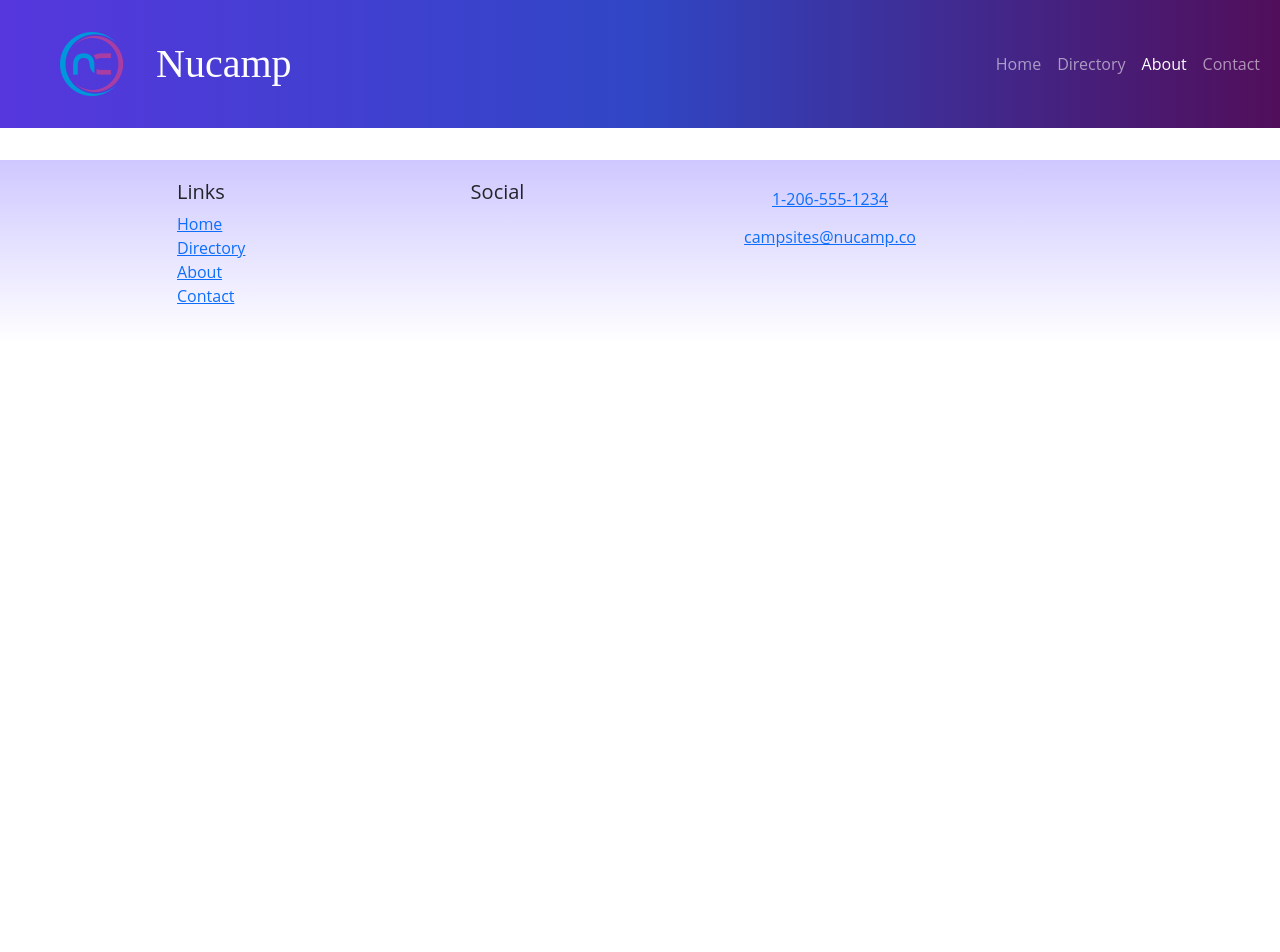
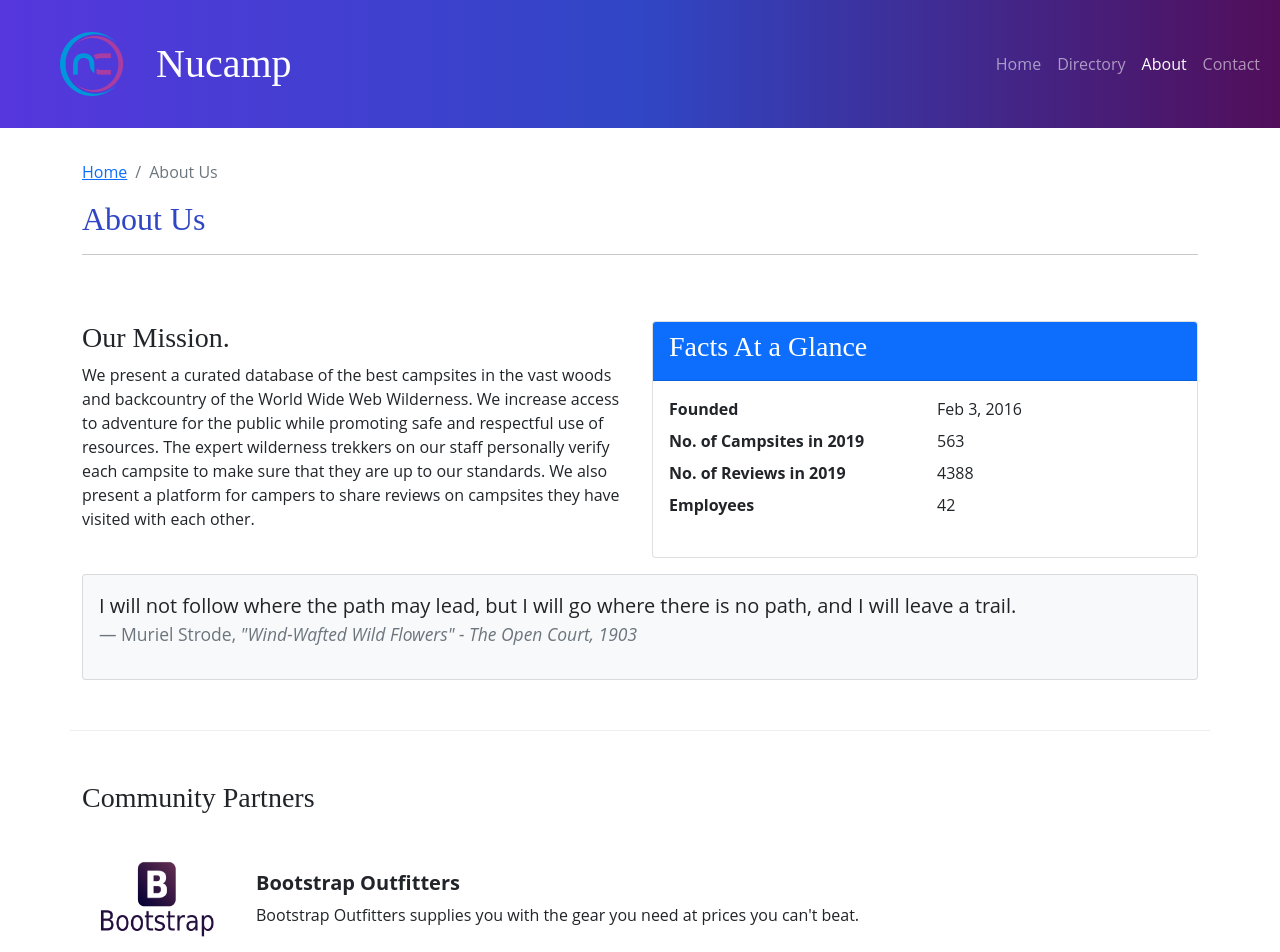
Before and after one commit to brianmstricker/nucampsite-react, a React (Create React App) app: page /about in a window 1280 px wide. Shown: the top 952 px of the page. Before the commit the page ends 800 px from the top, so only its background shows below. Built offline with nearby package versions, Linux system fonts and the light colour scheme; the HTML template or start-up script is replaced by a standard one.

Commit message:
workshop 2

```diff
--- a/src/App.js
+++ b/src/App.js
@@ -6,6 +6,7 @@
 import ContactPage from './pages/ContactPage';
 import HomePage from './pages/HomePage';
 import CampsiteDetailPage from './pages/CampsiteDetailPage';
+import AboutPage from './pages/AboutPage';
 
 function App() {
   return (
@@ -16,6 +17,7 @@
         <Route path='contact' element={<ContactPage/>}/>
         <Route path='directory' element={<CampsitesDirectoryPage/>}/>
         <Route path='directory/:campsiteId' element={<CampsiteDetailPage/>}/>
+        <Route path='about' element={<AboutPage/>}/>
       </Routes>
       <Footer/>
     </div>
--- a/src/features/display/DisplayList.js
+++ b/src/features/display/DisplayList.js
@@ -2,9 +2,10 @@
 import DisplayCard from './DisplayCard';
 import { selectFeaturedCampsite } from '../campsites/campsitesSlice';
 import { selectFeaturedPromotion } from '../promotions/promotionsSlice';
+import { selectFeaturedPartner } from '../partners/partnersSlice';
 
 const DisplayList = () => {
-    const items = [selectFeaturedCampsite(), selectFeaturedPromotion()];
+    const items = [selectFeaturedCampsite(), selectFeaturedPromotion(), selectFeaturedPartner()];
     return (
         <Row>
             {items.map((item, idx) => {
--- /dev/null
+++ b/src/features/partners/Partner.js
@@ -0,0 +1,17 @@
+const Partner = ({ partner }) => {
+    if (partner) {
+        const { image, name, description } = partner
+        return (
+            <>
+                <img src={image} alt={name} style={{ width: '150px' }} />
+                <div className="m-4">
+                    <h5 className="fw-bold">{name}</h5>
+                    {description}
+                </div>
+            </>
+        )
+    }
+    return null
+}
+
+export default Partner
--- /dev/null
+++ b/src/features/partners/PartnersList.js
@@ -0,0 +1,18 @@
+import { Col } from "reactstrap";
+import Partner from "./Partner";
+import { selectAllPartners } from "./partnersSlice";
+
+const PartnersList = () => {
+    const partners = selectAllPartners()
+    return (
+        <Col className="mt-4">
+            {partners.map((partner) => {
+                return <div className="d-flex mb-5" key={partner.id}>
+                    <Partner partner={partner}/>
+                </div>
+            })}
+        </Col>
+    )
+}
+
+export default PartnersList;
--- /dev/null
+++ b/src/features/partners/partnersSlice.js
@@ -0,0 +1,9 @@
+import { PARTNERS } from '../../app/shared/PARTNERS'
+
+export const selectAllPartners = () => {
+    return PARTNERS
+}
+
+export const selectFeaturedPartner = () => {
+    return PARTNERS.find((partner) => partner.featured)
+}
--- /dev/null
+++ b/src/pages/AboutPage.js
@@ -0,0 +1,73 @@
+import { Col, Row, Container, Card, CardBody, CardHeader } from "reactstrap";
+import React from 'react'
+import SubHeader from "../components/SubHeader";
+import PartnersList from "../features/partners/PartnersList";
+
+
+const AboutPage = () => {
+    return (
+        <Container>
+            <SubHeader current='About Us'/>
+            <Row className="row-content">
+                <Col sm='6'>
+                    <h3>Our Mission.</h3>
+                    <p>
+                        We present a curated database of the best campsites in the
+                        vast woods and backcountry of the World Wide Web Wilderness.
+                        We increase access to adventure for the public while
+                        promoting safe and respectful use of resources. The expert
+                        wilderness trekkers on our staff personally verify each
+                        campsite to make sure that they are up to our standards. We
+                        also present a platform for campers to share reviews on
+                        campsites they have visited with each other.
+                    </p>
+                </Col>
+                <Col sm='6'>
+                    <Card>
+                        <CardHeader className="bg-primary text-white"><h3>Facts At a Glance</h3></CardHeader>
+                        <CardBody>
+                            <dl className="row">
+                                <dt className="col-6">Founded</dt>
+                                <dd className="col-6">Feb 3, 2016</dd>
+                                <dt className='col-6'>No. of Campsites in 2019</dt>
+                                <dd className='col-6'>563</dd>
+                                <dt className='col-6'>No. of Reviews in 2019</dt>
+                                <dd className='col-6'>4388</dd>
+                                <dt className='col-6'>Employees</dt>
+                                <dd className='col-6'>42</dd>
+                            </dl>
+                        </CardBody>
+                    </Card>
+                </Col>
+                <Col>
+                    <Card className="bg-light mt-3">
+                        <CardBody>
+                            <blockquote className="blockquote">
+                                <p>
+                                    I will not follow where the path may lead, but I
+                                    will go where there is no path, and I will leave
+                                    a trail.
+                                </p>
+                                <footer className="blockquote-footer">
+                                    Muriel Strode,{' '}
+                                    <cite title='Source Title'>
+                                        "Wind-Wafted Wild Flowers" - The Open Court,
+                                        1903
+                                    </cite>
+                                </footer>
+                            </blockquote>
+                        </CardBody>
+                    </Card>
+                </Col>
+            </Row>
+            <Row className="row-content">
+                <Col xs='12'>
+                    <h3>Community Partners</h3>
+                </Col>
+                <PartnersList/>
+            </Row>
+        </Container>
+    )
+}
+
+export default AboutPage
```
